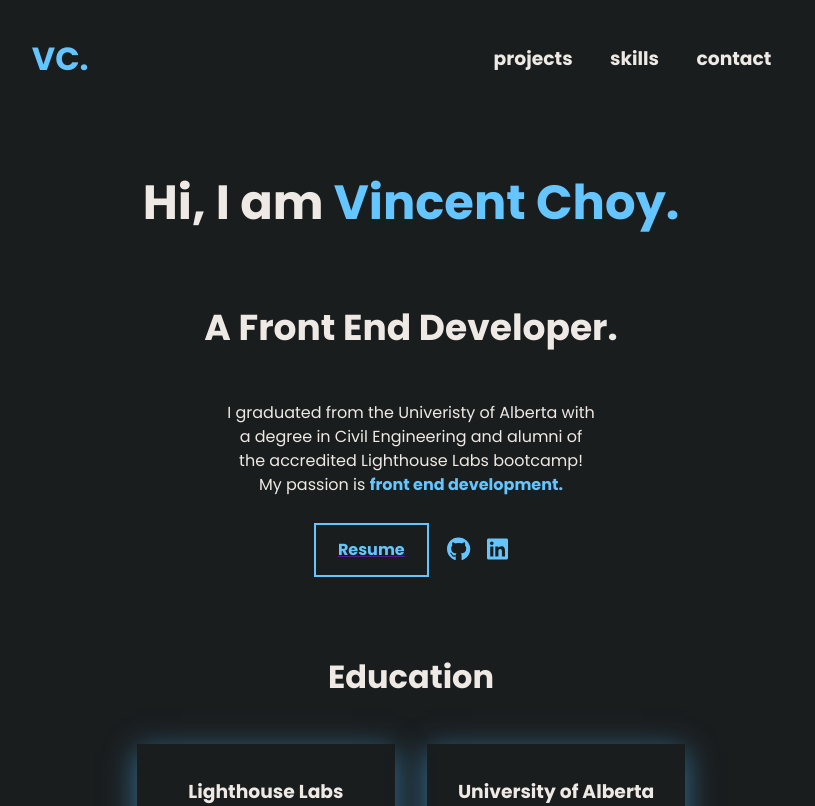
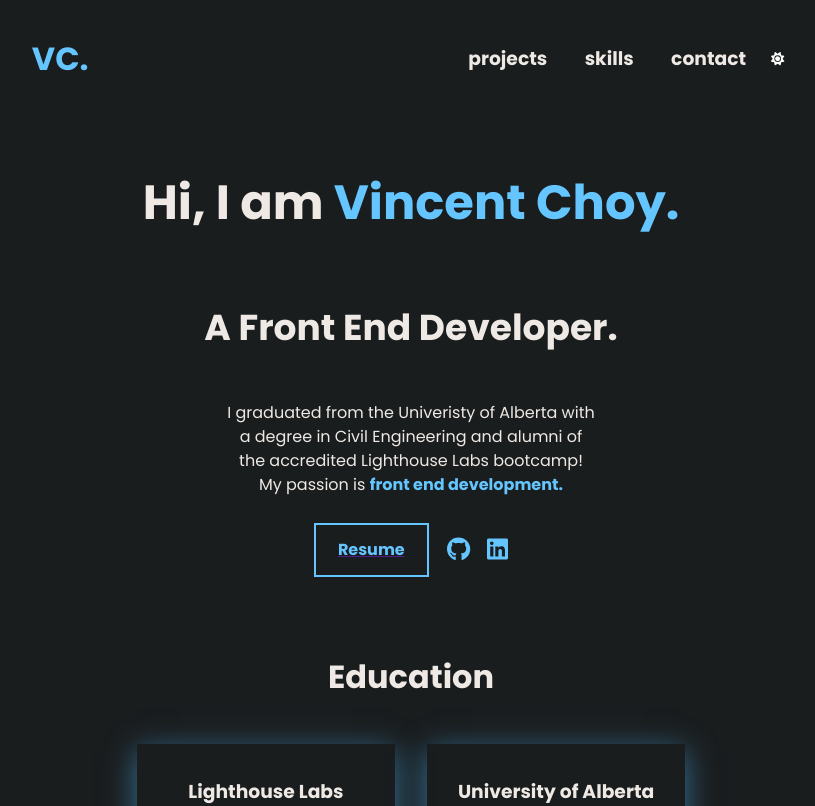
Before and after one commit to VincentHChoy/portfolio-website, a React (Create React App) app: page / in a window 1280 px wide. Shown: the top 806 px of the page, without its empty margins (229-1044 px from the left). Built offline with nearby package versions, Linux system fonts and the light colour scheme.

Commit message:
adds state and implements lightmode toggle on nav bar

```diff
--- a/src/App.css
+++ b/src/App.css
@@ -7,6 +7,22 @@
   line-height: 1.5;
   color: #eee9e4;
   background: #1a1d1e;
+}
+
+.App a h3 {
+  color: #eee9e4;
+}
+
+.light {
+  color: #1a1d1e;
+  background: #eee9e4;
+  box-shadow: grey 0px 7px 29px 0px;
+
+}
+
+.light a h3 {
+  color: #1a1d1e;
+  background: #eee9e4;
 }
 
 .btn {
--- a/src/App.js
+++ b/src/App.js
@@ -5,16 +5,26 @@ import Skills from "./components/Skills/Skills";
 import Project from "./components/Projects/Project";
 import ScrollToTop from "./components/ScrollToTop/ScrollToTop"
 import "./App.css";
+import { useState } from "react";
 
 
 function App() {
+  const [theme,setTheme] = useState('')
+  const toggleStyle = () =>{
+    setTheme(theme === '' ? 'light' : '')
+  }
+
   return (
-    <div className="App">
-      <Navbar/>
+    <div className={`App ${theme}`}>
+      <Navbar
+      toggleStyle ={toggleStyle}
+      theme={theme}/>
       <About />
-      <Education />
+      <Education
+      theme={theme}/>
       <Skills/>
-      <Project/>
+      <Project
+      theme={theme}/>
       <ScrollToTop/>
     </div>
   );
--- a/src/components/Education/Education.js
+++ b/src/components/Education/Education.js
@@ -1,11 +1,11 @@
 import "./Education.css";
 
-const About = () => {
+const About = (props) => {
   return (
     <section className="education">
       <h2 className="section-title">Education</h2>
       <div className="cred">
-        <div className="container">
+        <div className={`container ${props.theme}`}>
           <h3>Lighthouse Labs</h3>
           <a href="https://www.lighthouselabs.ca/">
             <img
@@ -17,7 +17,7 @@ const About = () => {
           <p>Web Development Flex Program</p>
           <p>Class of 2022</p>
         </div>
-        <div className="container">
+        <div className={`container ${props.theme}`}>
           <h3>University of Alberta</h3>
           <a
             href="https://www.ualberta.ca/engineering/civil-environmental-engineering/index.html"
--- a/src/components/Navbar/Navbar.css
+++ b/src/components/Navbar/Navbar.css
@@ -18,7 +18,6 @@
   text-decoration: none;
   font-family: 'Poppins', sans-serif;
   line-height: 1.5;
-  color: #eee9e4;
 }
 
 .nav-menu a:link {
@@ -43,3 +42,22 @@
 .nav-menu a h3:hover {
   color: #64c5ff;
 }
+
+.theme-toggle {
+  background-color: transparent;
+  background-repeat: no-repeat;
+  box-shadow: none !important;
+  color: white;
+  border: none;
+  cursor: pointer;
+  overflow: hidden;
+  outline: none;
+}
+
+.theme-toggle:hover {
+  color: #64c5ff;
+}
+
+.light {
+  color: black;
+}
--- a/src/components/Navbar/Navbar.js
+++ b/src/components/Navbar/Navbar.js
@@ -1,13 +1,25 @@
 import './Navbar.css'
+import { FontAwesomeIcon } from '@fortawesome/react-fontawesome';
+import {faSun, faMoon} from "@fortawesome/free-solid-svg-icons";
 
-function Navbar() {
+function Navbar(props) {
   return (
     <header className="navbar">
       <h1 className="name"> VC.</h1>
       <div className="nav-menu">
-        <a href='#projects'><h3>projects</h3></a>
-        <a href='#skills'><h3>skills</h3></a>
-        <a href='#contact'><h3>contact</h3></a>
+        <a href="#projects">
+          <h3>projects</h3>
+        </a>
+        <a href="#skills">
+          <h3>skills</h3>
+        </a>
+        <a href="#contact">
+          <h3>contact</h3>
+        </a>
+        <button className={`theme-toggle ${props.theme}`}
+        onClick={props.toggleStyle}>
+          <FontAwesomeIcon icon={props.theme === '' ? faSun : faMoon}/>
+        </button>
       </div>
     </header>
   );
--- a/src/components/Projects/Project.css
+++ b/src/components/Projects/Project.css
@@ -34,6 +34,8 @@
   transition: transform 0.2s linear;
 }
 
+
+
 .project-container:hover {
   transform: translateY(-7px);
 }
--- a/src/components/Projects/Project.js
+++ b/src/components/Projects/Project.js
@@ -29,7 +29,8 @@ const projects = [
   },
 ];
 
-function Project() {
+function Project(props) {
+
   const colorMatcher = (data, stackItem) => {
     for (const skills of data) {
       if (stackItem === skills.name) {
@@ -46,7 +47,7 @@ function Project() {
       </a>
       <div className="main-container">
         {projects.map((eachProject) => (
-          <div className="project-container">
+          <div className={`project-container ${props.theme}`}>
             <h2>{eachProject.name}</h2>
             <a
               href={eachProject.github}
```
